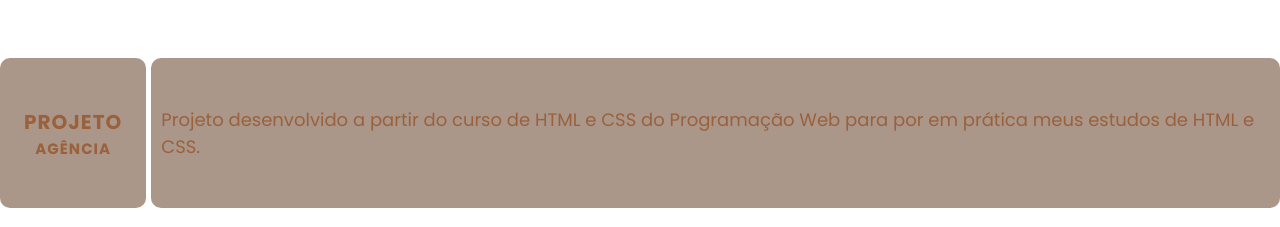
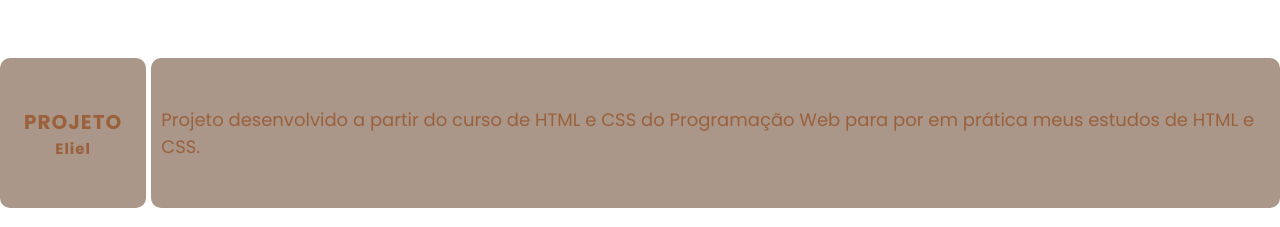
Before and after one commit to eliel-reis/portfolio_2.0, a Next.js app: page / in a window 1280 px wide. Shown: the part 800-1027 px from the top of the page. Built offline with nearby package versions, Linux system fonts and the light colour scheme.

Commit message:
mudei o nome do primeiro projeto para Eliel

```diff
--- a/src/components/Secao_Projetos/index.jsx
+++ b/src/components/Secao_Projetos/index.jsx
@@ -7,7 +7,7 @@ export default function Secao_Projetos() {
         <section className={styles.container} >
             <Card
                 titulo={titulo_real}
-                sub_titulo="AGÊNCIA"
+                sub_titulo="Eliel"
                 descricao="Projeto desenvolvido a partir do curso de HTML e CSS do Programação Web para por em prática meus estudos de HTML e CSS."
             />
             <Card
```
